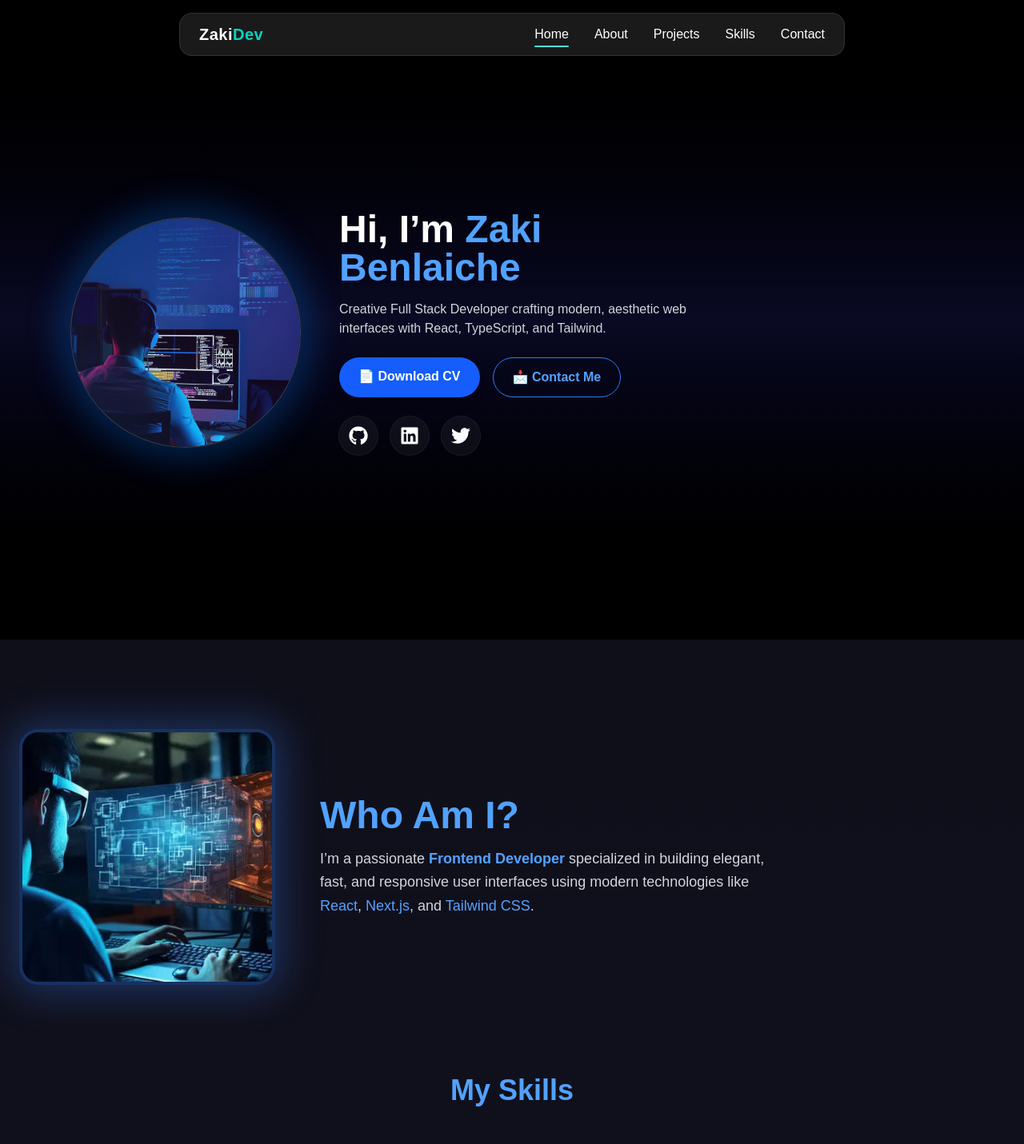
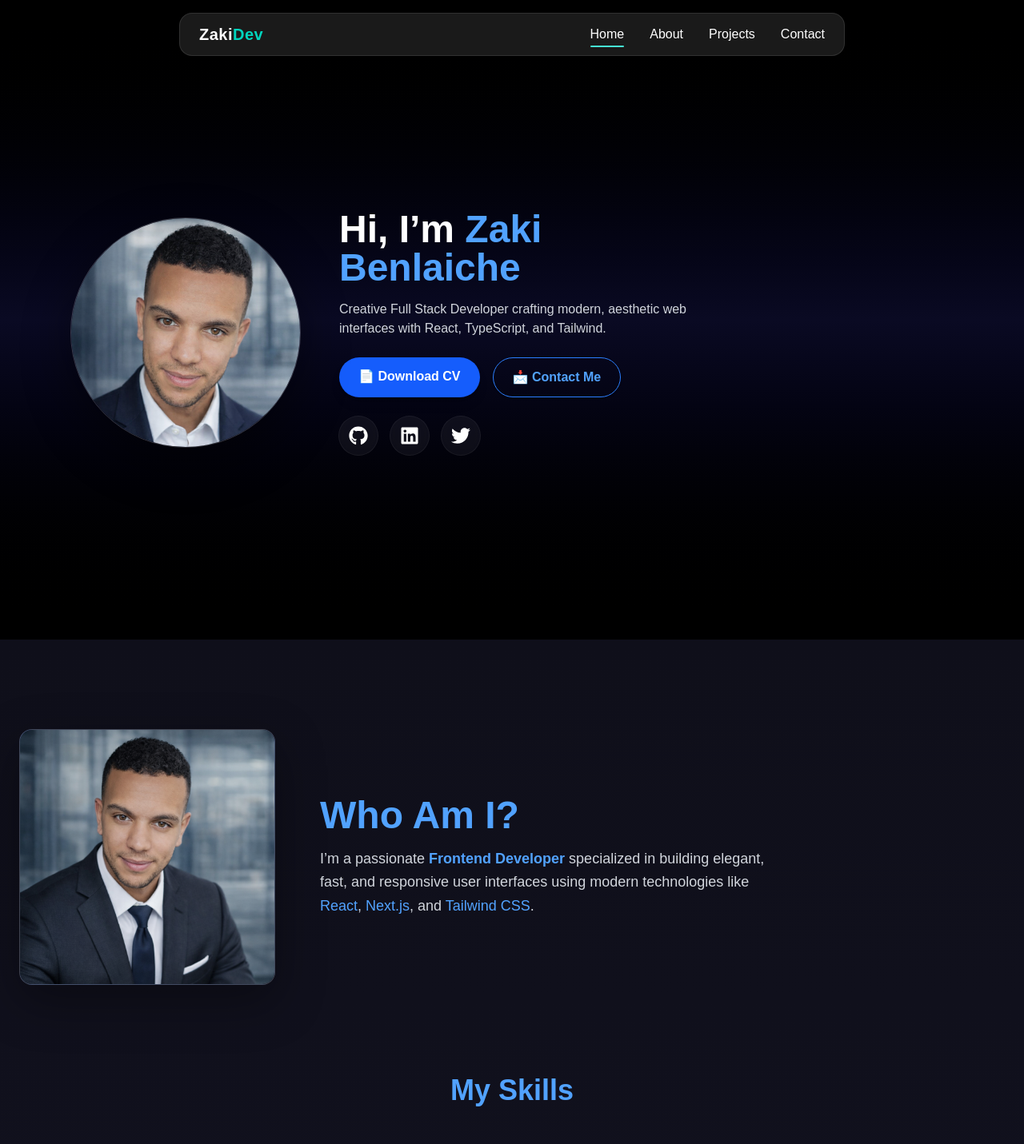
Before and after one commit to Zaki-Benlaiche/Portfolio, a Next.js app: page / in a window 1280 px wide. Shown: the top 1431 px of the page at 80% size. Built offline with nearby package versions, Linux system fonts and the light colour scheme.

Commit message:
Update Hero section with professional circular profile image

```diff
--- a/components/About.tsx
+++ b/components/About.tsx
@@ -30,9 +30,26 @@ export default function AboutSection() {
           transition={{ duration: 0.6 }}
           className="flex flex-col md:flex-row items-center gap-14"
         >
-          <div className="relative w-64 h-64 lg:w-80 lg:h-80 rounded-3xl overflow-hidden border-4 border-blue-500/30 shadow-[0_0_50px_10px_rgba(59,130,246,0.3)] transition duration-500 hover:scale-105">
-            <Image src="/about/photos.jpg" alt="Profile" fill className="object-cover" />
-          </div>
+          <div className="relative w-64 h-64 lg:w-80 lg:h-80 rounded-2xl overflow-hidden
+  bg-gradient-to-br from-blue-500/20 to-slate-900/40
+  border border-white/20
+  shadow-[0_20px_60px_rgba(0,0,0,0.35)]
+  transition-all duration-500 ease-out
+  hover:scale-[1.03] hover:shadow-[0_30px_80px_rgba(59,130,246,0.35)]">
+
+  {/* Glow */}
+  <div className="absolute inset-0 rounded-2xl
+    bg-blue-500/10 blur-2xl opacity-60 -z-10" />
+
+  <Image
+    src="/about/zaki.jpg"
+    alt="Zaki Benlaiche - Professional Portrait"
+    fill
+    priority
+    className="object-cover object-top scale-105"
+  />
+</div>
+
 
           <div className="text-center md:text-left max-w-xl">
             <h2 className="text-5xl font-extrabold text-blue-400 mb-4">Who Am I?</h2>
--- a/components/Hero.tsx
+++ b/components/Hero.tsx
@@ -27,29 +27,31 @@ export default function HeroSection() {
       <div className="relative z-10 flex flex-col md:flex-row items-center justify-between gap-12 px-6 max-w-6xl w-full">
 
         {/* صورة البروفايل — تظهر فوق النص في الموبايل */}
-        <motion.div
-          initial={{ opacity: 0, rotateY: 15, rotateX: 8, scale: 0.9 }}
-          animate={{ opacity: 1, rotateY: 0, rotateX: 0, scale: 1 }}
-          transition={{ duration: 1, ease: "easeOut" }}
-          whileHover={{ rotateY: 10, rotateX: 4, scale: 1.05 }}
-          className="relative w-40 h-40 sm:w-48 sm:h-48 md:w-72 md:h-72 rounded-full overflow-hidden
-                     bg-white/5 backdrop-blur-md border border-white/20 shadow-[0_0_40px_15px_rgba(0,128,255,0.25)] flex-shrink-0"
-        >
-          <Image
-            src="/devlopeur.jpg"
-            alt="Zaki Profile"
-            fill
-            className="object-cover rounded-full"
-          />
+       <motion.div
+  initial={{ opacity: 0, y: 25, scale: 0.95 }}
+  animate={{ opacity: 1, y: 0, scale: 1 }}
+  transition={{ duration: 0.8, ease: "easeOut" }}
+  whileHover={{ scale: 1.05 }}
+  className="relative w-44 h-44 sm:w-52 sm:h-52 md:w-72 md:h-72
+             rounded-full overflow-hidden
+             border border-white/20
+             shadow-[0_20px_60px_rgba(0,0,0,0.45)]
+             flex-shrink-0"
+>
+  {/* Soft professional glow */}
+  <div className="absolute inset-0 rounded-full
+                  bg-gradient-to-br from-blue-500/20 to-transparent
+                  blur-2xl opacity-70 pointer-events-none" />
 
-          <div className="absolute inset-0 rounded-full bg-gradient-to-tr
-                          from-blue-500/20 via-purple-500/10 to-transparent
-                          mix-blend-screen pointer-events-none"></div>
+  <Image
+    src="/zakiHome.jpg"
+    alt="Zaki Benlaiche – Professional Profile"
+    fill
+    priority
+    className="object-cover object-top"
+  />
+</motion.div>
 
-          <div className="absolute top-0 left-0 w-full h-full
-                          bg-gradient-to-b from-white/10 to-transparent
-                          opacity-40 mix-blend-overlay pointer-events-none"></div>
-        </motion.div>
 
         {/* النص */}
         <motion.div
--- a/components/Navbar.tsx
+++ b/components/Navbar.tsx
@@ -35,7 +35,6 @@ export default function Navbar() {
     { id: "home", label: "Home" },
     { id: "about", label: "About" },
     { id: "projects", label: "Projects" },
-    { id: "skills", label: "Skills" },
     { id: "contact", label: "Contact" },
   ];
 
```
Also changed, not shown: public/about/zaki.jpg (added), public/zakiHome.jpg (added).
